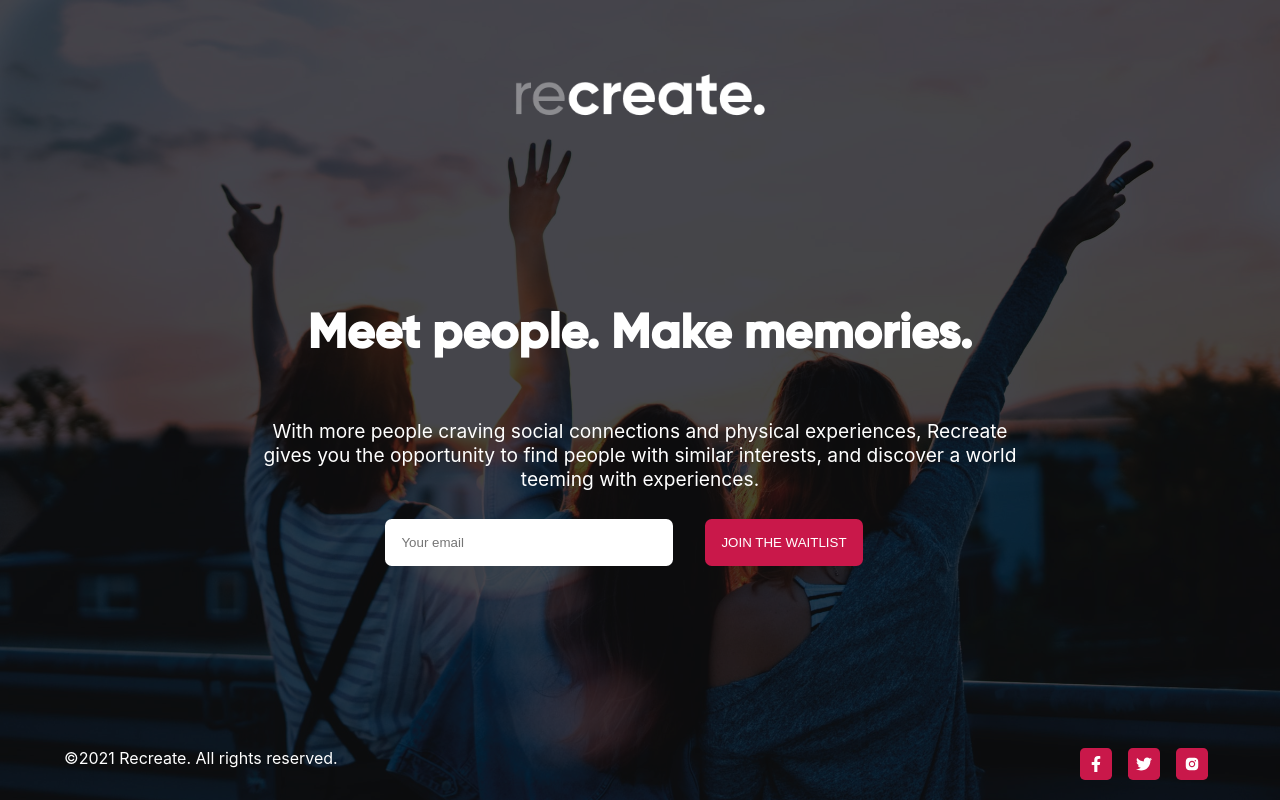
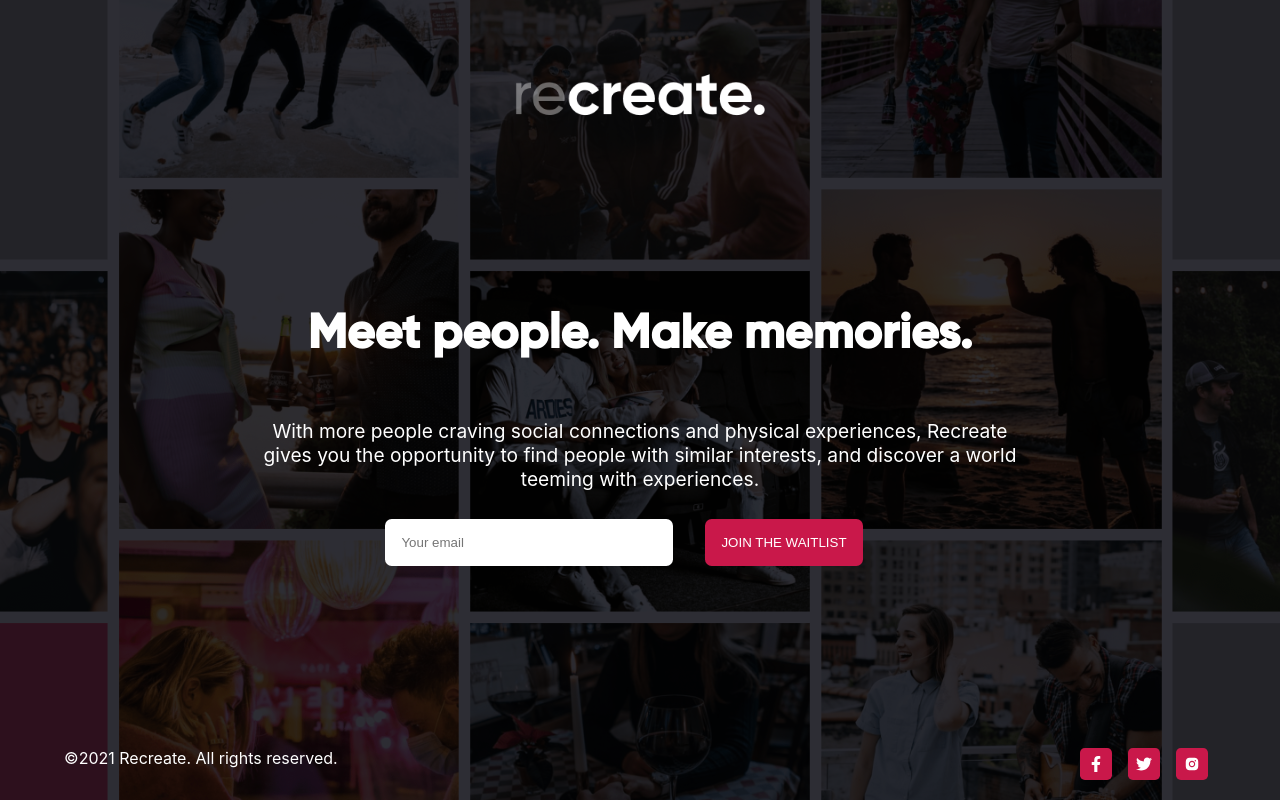
Before and after one commit to mayowana/recreateapp, a React (Create React App) app: page / in a window 1280 px wide. Built offline with nearby package versions, Linux system fonts and the light colour scheme; no server answers.

Commit message:
new background

```diff
--- a/src/components/homepage/Homepage.module.scss
+++ b/src/components/homepage/Homepage.module.scss
@@ -5,7 +5,7 @@
     flex-direction: column;
     justify-content: space-between;
     // background: linear-gradient(0deg,rgba(23,23,31, 0.3), rgba(23,23,31, 0.3), url(../../media/back1.jpg));
-    background: url(../../media/back1.jpg) rgba(23,23,31, 0.8);
+    background: url(../../media/back2.png) rgba(23,23,31, 0.9);
     background-blend-mode: multiply;
     background-size: cover;
 }
```
Also changed, not shown: src/media/back2.png (added).
